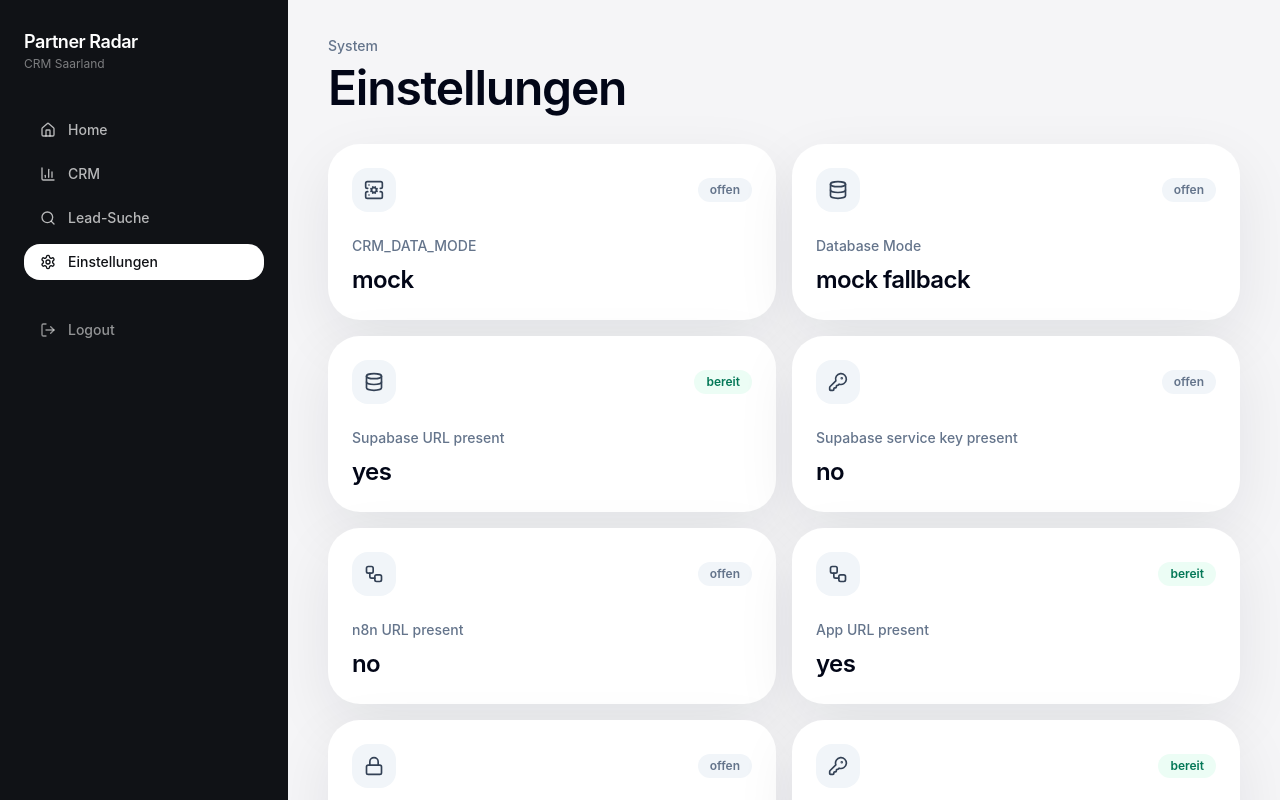
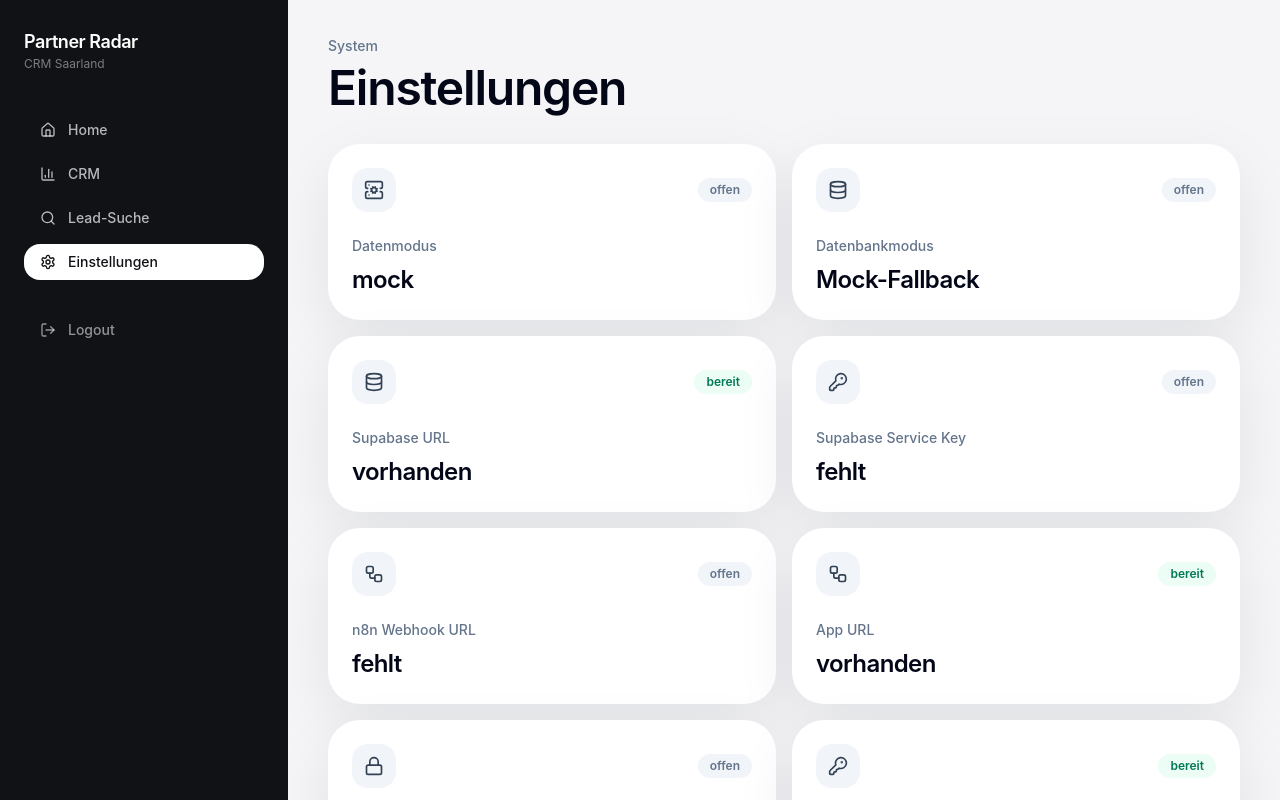
Before and after one commit to BlitzAnfrage/partner-radar-crm, a Next.js app: page /settings in a window 1280 px wide. Shown: the top 800 px of the page. Built offline with nearby package versions, Linux system fonts and the light colour scheme; no server answers.

Commit message:
Polish CRM UI for daily calling workflow

```diff
--- a/app/page.tsx
+++ b/app/page.tsx
@@ -19,7 +19,11 @@ export default async function HomePage() {
   const leads = result.leads;
   const dataMode = getDataMode();
   const callTodayCount = leads.filter(
-    (lead) => lead.status === "NEW" && (lead.leadQuality === "A" || lead.leadQuality === "B") && Boolean(lead.phone)
+    (lead) =>
+      lead.status === "NEW" &&
+      (lead.leadQuality === "A" || lead.leadQuality === "B") &&
+      Boolean(lead.phone) &&
+      lead.chainHint === "LOCAL"
   ).length;
 
   return (
--- a/app/settings/page.tsx
+++ b/app/settings/page.tsx
@@ -17,14 +17,14 @@ export default async function SettingsPage() {
     <div>
       <PageHeader title="Einstellungen" eyebrow="System" />
       <div className="grid gap-4 lg:grid-cols-2">
-        <StatusCard icon={<ServerCog />} label="CRM_DATA_MODE" value={status.dataMode} ok={status.dataMode === "supabase"} />
-        <StatusCard icon={<Database />} label="Database Mode" value={status.dataMode === "supabase" ? "aktiv" : "mock fallback"} ok={status.dataMode === "supabase"} />
-        <StatusCard icon={<Database />} label="Supabase URL present" value={status.supabaseUrlPresent ? "yes" : "no"} ok={status.supabaseUrlPresent} />
-        <StatusCard icon={<KeyRound />} label="Supabase service key present" value={status.supabaseServiceRolePresent ? "yes" : "no"} ok={status.supabaseServiceRolePresent} />
-        <StatusCard icon={<Workflow />} label="n8n URL present" value={status.n8nWebhookUrlPresent ? "yes" : "no"} ok={status.n8nWebhookUrlPresent} />
-        <StatusCard icon={<Workflow />} label="App URL present" value={status.appUrlPresent ? "yes" : "no"} ok={status.appUrlPresent} />
+        <StatusCard icon={<ServerCog />} label="Datenmodus" value={status.dataMode} ok={status.dataMode === "supabase"} />
+        <StatusCard icon={<Database />} label="Datenbankmodus" value={status.dataMode === "supabase" ? "aktiv" : "Mock-Fallback"} ok={status.dataMode === "supabase"} />
+        <StatusCard icon={<Database />} label="Supabase URL" value={status.supabaseUrlPresent ? "vorhanden" : "fehlt"} ok={status.supabaseUrlPresent} />
+        <StatusCard icon={<KeyRound />} label="Supabase Service Key" value={status.supabaseServiceRolePresent ? "vorhanden" : "fehlt"} ok={status.supabaseServiceRolePresent} />
+        <StatusCard icon={<Workflow />} label="n8n Webhook URL" value={status.n8nWebhookUrlPresent ? "vorhanden" : "fehlt"} ok={status.n8nWebhookUrlPresent} />
+        <StatusCard icon={<Workflow />} label="App URL" value={status.appUrlPresent ? "vorhanden" : "fehlt"} ok={status.appUrlPresent} />
         <StatusCard icon={<Lock />} label="Admin Gate" value={status.adminPasswordPrepared ? "vorbereitet" : "leer"} ok={status.adminPasswordPrepared} />
-        <StatusCard icon={<KeyRound />} label="n8n secret present" value={status.n8nWebhookSecretPresent ? "yes" : "no"} ok={status.n8nWebhookSecretPresent} />
+        <StatusCard icon={<KeyRound />} label="n8n Import Secret" value={status.n8nWebhookSecretPresent ? "vorhanden" : "fehlt"} ok={status.n8nWebhookSecretPresent} />
       </div>
 
       <N8nImportCard configured={status.n8nWebhookUrlPresent && status.n8nWebhookSecretPresent && status.appUrlPresent} lastStatus={latestImport?.status ?? "keiner"} />
--- a/components/crm/crm-board.tsx
+++ b/components/crm/crm-board.tsx
@@ -331,6 +331,7 @@ function LeadCard({
   const [appointmentNote, setAppointmentNote] = useState(lead.appointmentNote);
   const [internalNotes, setInternalNotes] = useState(lead.internalNotes);
   const [saveState, setSaveState] = useState<"idle" | "saving" | "saved" | "error">("idle");
+  const [editing, setEditing] = useState(false);
 
   useEffect(() => {
     setDraftStatus(lead.status);
@@ -395,6 +396,18 @@ function LeadCard({
         {lead.googleSearchUrl ? <QuickLink href={lead.googleSearchUrl} label="Google" icon={<Search className="h-3.5 w-3.5" />} /> : null}
       </div>
 
+      <div className="mt-4 flex items-center justify-between gap-3 border-t border-slate-100 pt-3">
+        <div className="text-xs font-medium text-slate-400">{getContactSummary(lead)}</div>
+        <button
+          type="button"
+          onClick={() => setEditing((current) => !current)}
+          className="rounded-full bg-slate-100 px-4 py-2 text-sm font-semibold text-slate-800 transition hover:bg-slate-200"
+        >
+          Bearbeiten / Notiz
+        </button>
+      </div>
+
+      {editing ? (
         <div className="mt-4 grid gap-3">
           <div className="grid gap-3 sm:grid-cols-2">
             <select
@@ -434,10 +447,7 @@ function LeadCard({
             rows={2}
             className="resize-none rounded-2xl border border-slate-200 bg-slate-50 px-3 py-2 text-sm outline-none focus:border-slate-400"
           />
-        <div className="flex items-center justify-between gap-3">
-          <div className="text-xs font-medium text-slate-400">
-            {getContactSummary(lead)}
-          </div>
+          <div className="flex items-center justify-end gap-3">
           <button
             onClick={save}
             disabled={saveState === "saving"}
@@ -451,6 +461,7 @@ function LeadCard({
           {saveState === "error" ? <span className="text-red-700">Speichern fehlgeschlagen. Bitte erneut versuchen.</span> : null}
         </div>
         </div>
+      ) : null}
     </article>
   );
 }
--- a/components/lead-search/lead-search-form.tsx
+++ b/components/lead-search/lead-search-form.tsx
@@ -99,8 +99,11 @@ export function LeadSearchForm({
   return (
     <div className="grid gap-5 xl:grid-cols-[1.08fr_0.92fr]">
       <section className="rounded-[2rem] bg-white p-6 shadow-soft">
-        <div className="mb-6 max-w-2xl text-sm leading-6 text-slate-500">
-          Starte eine kontrollierte n8n-Suche. Im Testmodus kann der Workflow später begrenzt laufen.
+        <div className="mb-6">
+          <div className="text-xl font-semibold tracking-tight text-slate-950">Starte eine kontrollierte Lead-Suche über n8n.</div>
+          <div className="mt-2 max-w-2xl text-sm leading-6 text-slate-500">
+            Empfohlen: A/B Leads, nur mit Telefonnummer, Ketten ausschließen.
+          </div>
         </div>
         <div className="grid gap-5 sm:grid-cols-2">
           <label className="block">
@@ -190,7 +193,8 @@ export function LeadSearchForm({
         </div>
 
         <div className="mt-5 rounded-2xl bg-emerald-50 px-4 py-3 text-sm font-medium text-emerald-800">
-          Empfohlen für Kaltakquise: A/B Leads, Ketten ausschließen, nur mit Telefonnummer.
+          Aktiv: {qualities.join("/")} Leads · {phoneOnly ? "nur mit Telefonnummer" : "Telefon optional"} ·{" "}
+          {excludeChains ? "keine Ketten" : "Ketten erlaubt"} · max. {maxLeads} Leads · {maxSearchJobs} Suchjobs
         </div>
 
         <div className="mt-7 flex flex-col gap-3 sm:flex-row">
@@ -261,7 +265,10 @@ export function LeadSearchForm({
                       {run.leads_found} gefunden · {run.leads_inserted} neu · {run.leads_updated} aktualisiert
                     </div>
                     {run.error_message ? <div className="mt-1 truncate text-xs text-red-600">{run.error_message}</div> : null}
-                    <div className="mt-1 text-xs text-slate-400">{formatDate(run.created_at)}</div>
+                    <div className="mt-1 text-xs text-slate-400">
+                      {formatDate(run.created_at)}
+                      {isStaleRunning(run) ? " · Wahrscheinlich hängen geblieben" : ""}
+                    </div>
                   </div>
                   <StatusBadge status={run.status} />
                 </div>
@@ -283,6 +290,10 @@ function formatDate(value: string) {
     hour: "2-digit",
     minute: "2-digit"
   }).format(new Date(value));
+}
+
+function isStaleRunning(run: ImportRun) {
+  return run.status === "RUNNING" && Date.now() - new Date(run.created_at).getTime() > 15 * 60 * 1000;
 }
 
 function StatusBadge({ status }: { status: ImportRun["status"] }) {
```
Lines whose indentation alone changed are shown as unchanged.
